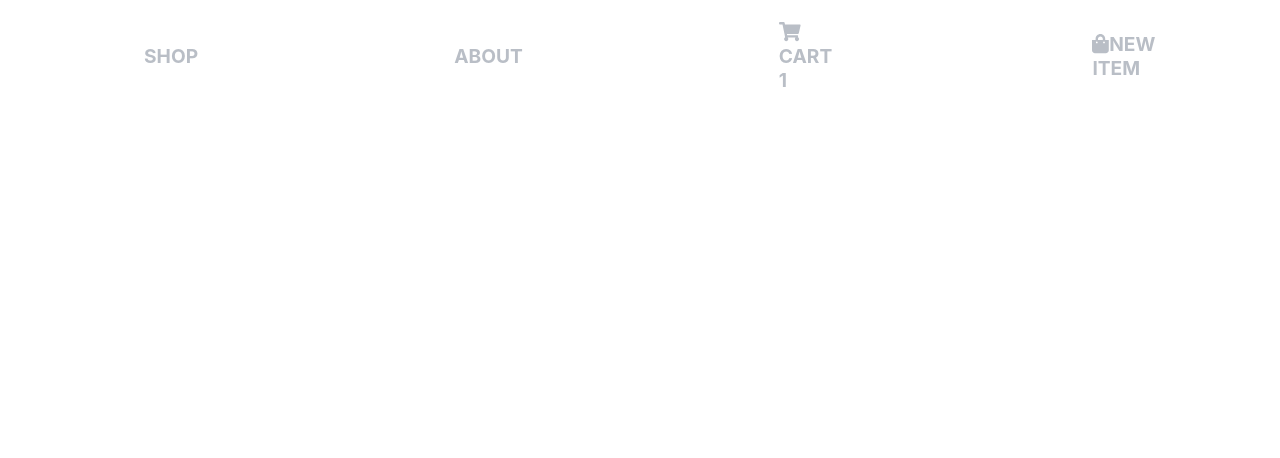
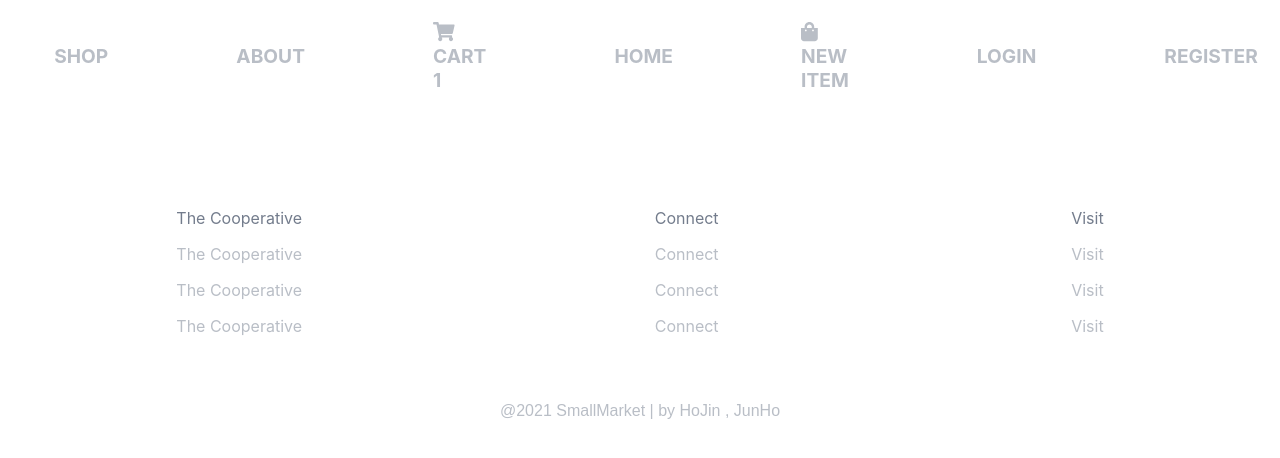
Before and after one commit to hovelopin/SmallMarket, a React (Create React App) app: page /items in a window 1280 px wide. Shown: the top 458 px of the page. Built offline with nearby package versions, Linux system fonts and the light colour scheme.

Commit message:
footer fix & navbar fix

```diff
--- a/src/app.jsx
+++ b/src/app.jsx
@@ -1,21 +1,22 @@
 import React from 'react';
+import './index.css';
 import { BrowserRouter as Router, Route, Switch } from 'react-router-dom';
 import Navbar from './components/navbar/navbar';
+import Main from './components/main/main';
+import Footer from './components/footer/footer';
 import Login from './components/login/login';
 import Register from './components/login/register'
-import Main from './components/main/main';
-
-import './index.css';
 
 function App() {
   return (
     <Router>
-      <Navbar/>
+      <Navbar />
       <Switch>
         <Route exact path='/' component={Main} />
         <Route exact path='/register' component={Register} />
         <Route exact path='/login' component={Login} />
       </Switch>
+      <Footer />
     </Router>
   );
 }
--- /dev/null
+++ b/src/components/footer/footer.jsx
@@ -0,0 +1,32 @@
+import React from 'react';
+import styles from './footer.module.css';
+
+const Footer = () => {
+  return (
+    <>
+    <ul className={styles.footerContainer}>
+      <li className={styles.footerItems}>
+        <p className={styles.ftItems_title}>The Cooperative</p>
+        <p className={styles.ftItems_sub}>The Cooperative</p>
+        <p className={styles.ftItems_sub}>The Cooperative</p>
+        <p className={styles.ftItems_sub}>The Cooperative</p>
+      </li>
+      <li className={styles.footerItems}>
+        <p className={styles.ftItems_title}>Connect</p>
+        <p className={styles.ftItems_sub}>Connect</p>
+        <p className={styles.ftItems_sub}>Connect</p>
+        <p className={styles.ftItems_sub}>Connect</p>
+      </li>
+      <li className={styles.footerItems}>
+        <p className={styles.ftItems_title}>Visit</p>
+        <p className={styles.ftItems_sub}>Visit</p>
+        <p className={styles.ftItems_sub}>Visit</p>
+        <p className={styles.ftItems_sub}>Visit</p>
+      </li>
+    </ul>
+    <p className={styles.copyright}>@2021 SmallMarket | by HoJin , JunHo </p>
+    </>
+  )
+}
+
+export default Footer;
--- /dev/null
+++ b/src/components/footer/footer.module.css
@@ -0,0 +1,21 @@
+.footerContainer {
+  display: flex;
+  justify-content: space-around;
+  margin-top: 80px;
+}
+
+.ftItems_title {
+  color: hsl(218, 10%, 50%);
+}
+
+.ftItems_sub {
+  color: hsl(218, 10%, 75%);
+}
+
+.copyright {
+  margin-top: 50px;
+  color: hsl(218, 10%, 75%);
+  font-size: 16px;
+  text-align: center;
+  font-family: grap, sans-serif;
+}
--- a/src/components/main/main.jsx
+++ b/src/components/main/main.jsx
@@ -36,30 +36,7 @@ function Main() {
           <h5>Buy directly from artisans all across Morocco</h5>
         </li>
       </ul>
-
       <img src="img/pix01.jpeg" width="100%" height="400px"></img>
-
-      <ul className={styles.footerContainer}>
-        <li className={styles.footerItems}>
-          <p className={styles.ftItems_title}>The Cooperative</p>
-          <p className={styles.ftItems_sub}>The Cooperative</p>
-          <p className={styles.ftItems_sub}>The Cooperative</p>
-          <p className={styles.ftItems_sub}>The Cooperative</p>
-        </li>
-        <li className={styles.footerItems}>
-          <p className={styles.ftItems_title}>Connect</p>
-          <p className={styles.ftItems_sub}>Connect</p>
-          <p className={styles.ftItems_sub}>Connect</p>
-          <p className={styles.ftItems_sub}>Connect</p>
-        </li>
-        <li className={styles.footerItems}>
-          <p className={styles.ftItems_title}>Visit</p>
-          <p className={styles.ftItems_sub}>Visit</p>
-          <p className={styles.ftItems_sub}>Visit</p>
-          <p className={styles.ftItems_sub}>Visit</p>
-        </li>
-      </ul>
-      <p className={styles.copyright}>@2021 SmallMarket | by hojin , junho </p>
     </div>
   );
 }
--- a/src/components/main/main.module.css
+++ b/src/components/main/main.module.css
@@ -1,4 +1,3 @@
-/* index.js */
 .indexWrap {
   width: 1425px;
 }
@@ -37,21 +36,3 @@
 .mdItems {
   flex-direction: row;
 }
-.footerContainer {
-  display: flex;
-  justify-content: space-around;
-  margin-top: 80px;
-}
-.ftItems_title {
-  color: hsl(218, 10%, 50%);
-}
-.ftItems_sub {
-  color: hsl(218, 10%, 75%);
-}
-.copyright {
-  margin-top: 50px;
-  color: hsl(218, 10%, 75%);
-  font-size: 16px;
-  text-align: center;
-  font-family: grap, sans-serif;
-}
--- a/src/components/navbar/navbar.jsx
+++ b/src/components/navbar/navbar.jsx
@@ -7,17 +7,17 @@ const Navbar = ({ props }) => {
     <nav className={styles.navbar}>
       <ul className={styles.navbar_list}>
         <li>
-          <Link to="/login">
+          <Link to="/shop">
             <span className={styles.title}>SHOP</span>
           </Link>
         </li>
         <li>
-          <Link to="/login">
+          <Link to="/about">
             <span className={styles.title}>ABOUT</span>
           </Link>
         </li>
         <li>
-          <Link to="/login">
+          <Link to="/cart">
             <span className={styles.title}>
               <i className="fas fa-shopping-cart"></i>
               CART {cartCount}
@@ -25,11 +25,26 @@ const Navbar = ({ props }) => {
           </Link>
         </li>
         <li>
-          <Link to="/login">
+          <Link to="/">
+            <span className={styles.title}>HOME</span>
+          </Link>
+        </li>
+        <li>
+          <Link to="/items">
             <span className={styles.title}>
               <i className="fas fa-shopping-bag"></i>
               NEW ITEM
             </span>
+          </Link>
+        </li>
+        <li>
+          <Link to="/login">
+            <span className={styles.title}>LOGIN</span>
+          </Link>
+        </li>
+        <li>
+          <Link to="/register">
+            <span className={styles.title}>REGISTER</span>
           </Link>
         </li>
       </ul>
--- a/src/components/navbar/navbar.module.css
+++ b/src/components/navbar/navbar.module.css
@@ -15,7 +15,7 @@
 }
 
 .navbar_list > li {
-  padding: 8rem;
+  padding: 4rem;
 }
 
 .navbar_list > li > a {
```
